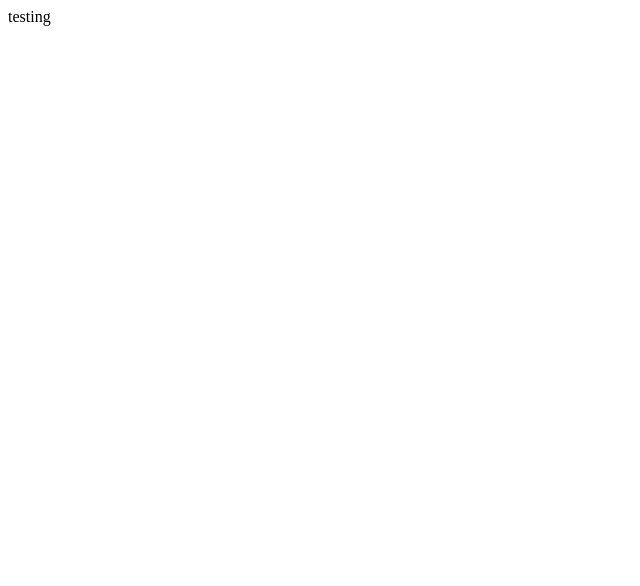
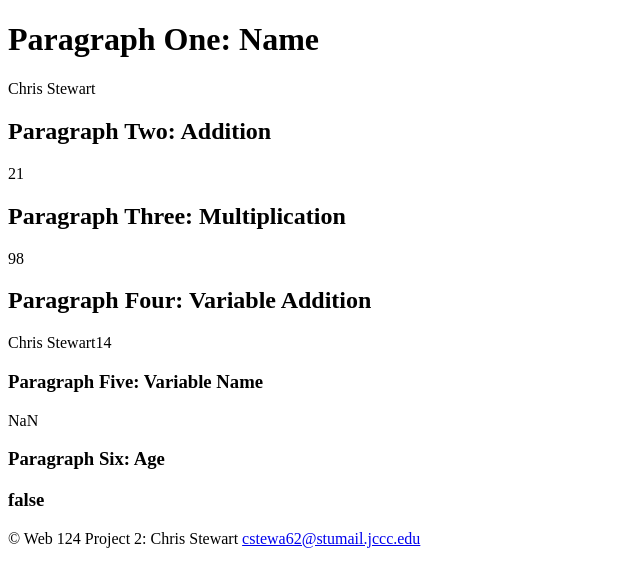
Before and after one commit to Gehanam/ChapterProject2, a plain HTML site: page index.html in a window 1280 px wide. Shown: the whole page, without its empty margins (0-640 px from the left). Drawn offline with Linux system fonts and the light colour scheme.

Commit message:
Add files via upload

```diff
--- a/index.html
+++ b/index.html
@@ -1 +1,52 @@
-testing
+<!DOCTYPE HTML>
+<!--Chris Stewart 3/16/2025-->
+<html lang="en" >
+<head>
+
+    <title>Web 124 Project 2</title>
+        <meta name="viewport" content="width=device-width, initial-scale=1">
+        <link rel="icon" href="favicon.ico" type="image/x-icon">
+
+</head>
+
+<!-- Google tag (gtag.js) -->
+<script async src="https://www.googletagmanager.com/gtag/js?id=G-LSJRSY763X"></script>
+<script>
+  window.dataLayer = window.dataLayer || [];
+  function gtag(){dataLayer.push(arguments);}
+  gtag('js', new Date());
+
+  gtag('config', 'G-LSJRSY763X');
+</script>
+
+<body>
+    <h1>Paragraph One: Name</h1>
+        <p id="p1">Johnson County Community College</p>
+
+    <h2>Paragraph Two: Addition</h2>
+        <p id="p2">Johnson County Community College</p>
+
+    <h2>Paragraph Three: Multiplication</h2>
+        <p id="p3">Johnson County Community College</p>
+
+    <h2>Paragraph Four: Variable Addition</h2>
+        <p id="p4">Johnson County Community College</p>
+
+    <h3>Paragraph Five: Variable Name</h3>
+        <p id="p5">Johnson County Community College</p>
+
+    <h3>Paragraph Six: Age
+        <p id="p6">Johnson County Community College</p>
+    </h3>
+
+    <script src="project2.js"></script>
+
+    <footer>
+        &copy; Web 124 Project 2: Chris Stewart
+        <a href="mailto:cstewa62@stumail.jccc.edu">cstewa62@stumail.jccc.edu</a>
+     </footer>
+
+
+
+</body>
+</html>
--- /dev/null
+++ b/project2.js
@@ -0,0 +1,28 @@
+let myName = 'Chris Stewart';
+let paraOne = document.getElementById("p1");
+
+paraOne.textContent = myName;
+
+let n1 = 7
+let n2 = 14
+
+let numSum = n1 + n2;
+
+document.getElementById("p2").textContent = numSum;
+
+let numMulti = n1 * n2;
+document.getElementById("p3").textContent = numMulti;
+
+let myNameAddNum = myName + n2
+document.getElementById("p4").textContent = myNameAddNum;
+
+let myNameNumMulti = myName * n2;
+document.getElementById("p5").textContent = myNameNumMulti;
+
+let age = 46
+let ageCompare = age >= numMulti;
+document.getElementById("p6").textContent = ageCompare;
+alert(numMulti - age + " What i wouldnt give to be " +  age / 2);
+
+n1 = 14
+n2 = 28
```
Also changed, not shown: favicon.ico (added).
